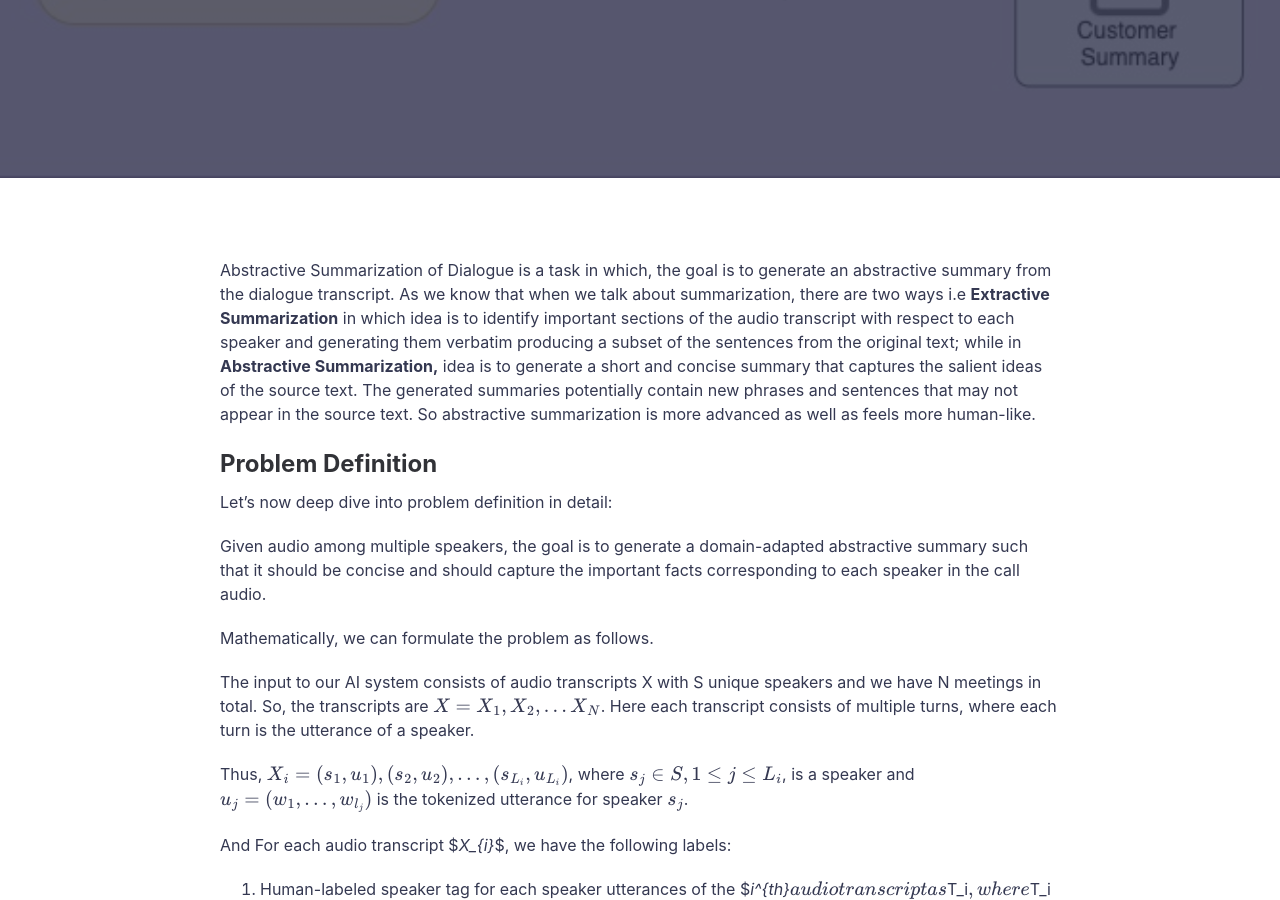
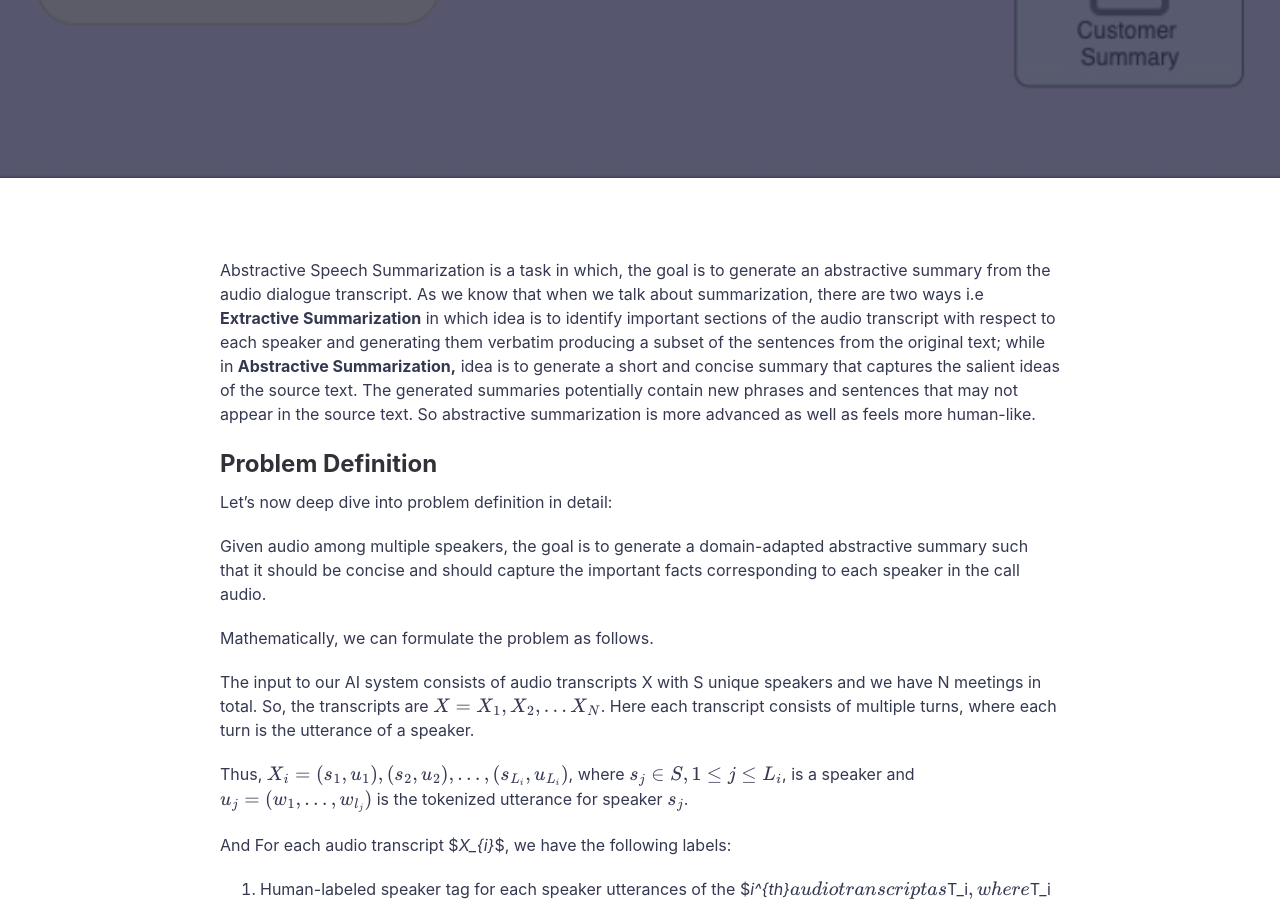
Before and after one commit to rohitsroch/rohitsroch.github.io, a Jekyll site: the page built from _posts/2021-04-14-call-summarization.md, in a window 1280 px wide and 900 px high, scrolled down 398 px. Built offline with Jekyll 4.4.1, drawn with Linux system fonts in a browser that asks for light colours; formulas are drawn with MathJax 3; a script that is not in the unit is left out; comment, search, counter and statistics services are not loaded.

Commit message:
Update 2021-04-14-call-summarization.md

```diff
--- a/_posts/2021-04-14-call-summarization.md
+++ b/_posts/2021-04-14-call-summarization.md
@@ -1,13 +1,13 @@
 ---
 layout: post
 title: Abstractive Speech Summarization of Meeting Calls
-summary: Abstractive Speech Summarization of meeting call using transfer learning.
+summary: Abstractive Speech Summarization of meeting calls using transfer learning.
 featured-img: call-summarization/call-summarization-card
 categories: NLP
 mathjax: true # add this line in order to enable MathJax in the post
 ---
 
-Abstractive Summarization of Dialogue is a task in which, the goal is to generate an abstractive summary from the dialogue transcript. As we know that when we talk about summarization, there are two ways i.e **Extractive Summarization** in which idea is to identify important sections of the audio transcript with respect to each speaker and generating them verbatim producing a subset of the sentences from the original text; while in **Abstractive Summarization,** idea is to generate a short and concise summary that captures the salient ideas of the source text. The generated summaries potentially contain new phrases and sentences that may not appear in the source text. So abstractive summarization is more advanced as well as feels more human-like.
+Abstractive Speech Summarization is a task in which, the goal is to generate an abstractive summary from the audio dialogue transcript. As we know that when we talk about summarization, there are two ways i.e **Extractive Summarization** in which idea is to identify important sections of the audio transcript with respect to each speaker and generating them verbatim producing a subset of the sentences from the original text; while in **Abstractive Summarization,** idea is to generate a short and concise summary that captures the salient ideas of the source text. The generated summaries potentially contain new phrases and sentences that may not appear in the source text. So abstractive summarization is more advanced as well as feels more human-like.
 
 ## Problem Definition
 
```
